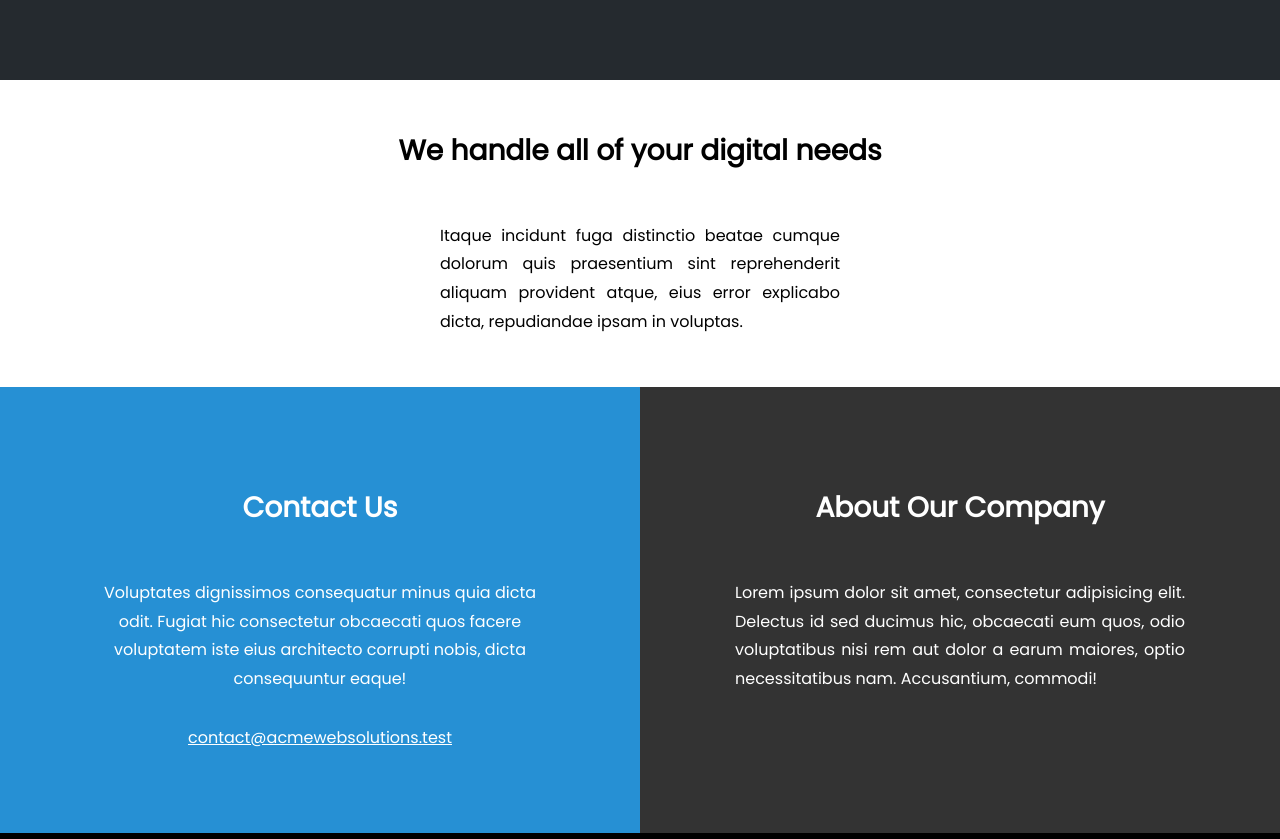
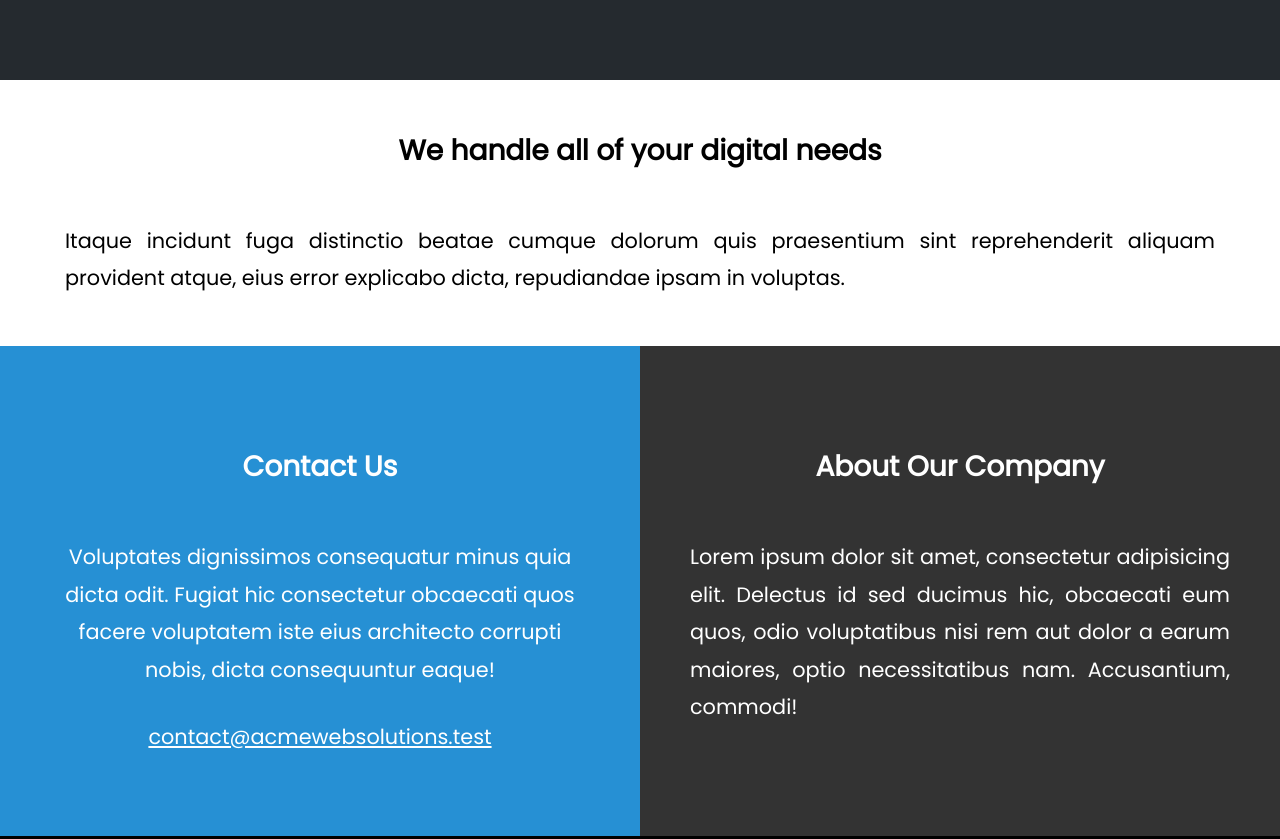
Before and after one commit to RuanDevz/Landingpage-TI, a plain HTML site: page index.html in a window 1280 px wide. Shown: the part 1447-2286 px from the top of the page. Drawn offline with Linux system fonts and the light colour scheme.

Commit message:
projetos

```diff
--- a/style.css
+++ b/style.css
@@ -215,6 +215,11 @@ footer a{
         justify-content: space-between;
     }
 
+    .terceira-section p{
+        max-width: 1200px;
+        font-size: 1.3em;
+    }
+
     .container_info{
         display: flex;
     }
@@ -227,6 +232,10 @@ footer a{
         width: 50%;
     }
 
+    div#digital{
+        max-width: 1920px;
+    }
+
     footer{
         display: flex;
         justify-content: space-around;
```
